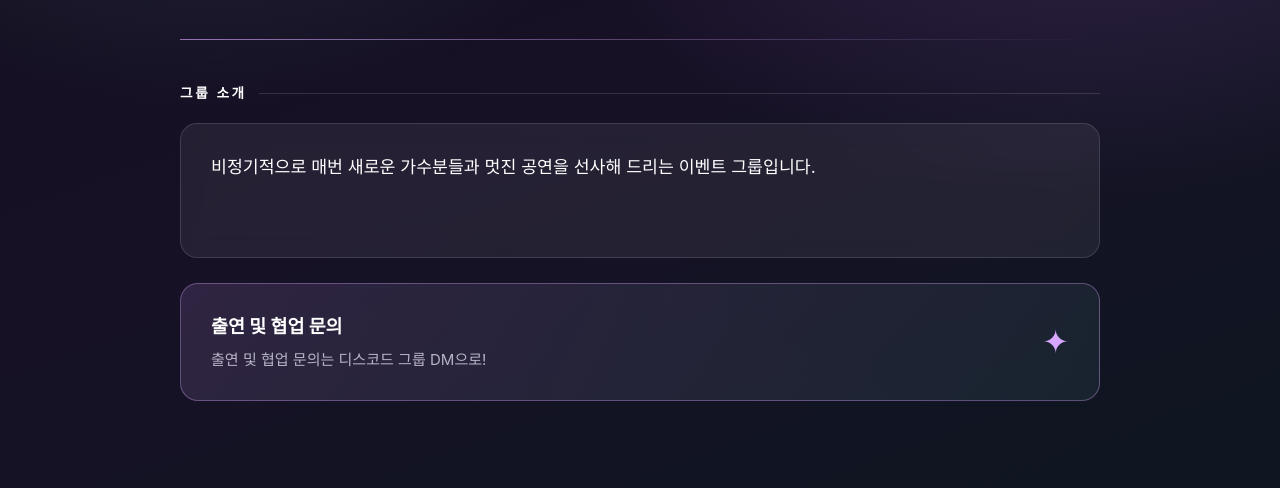
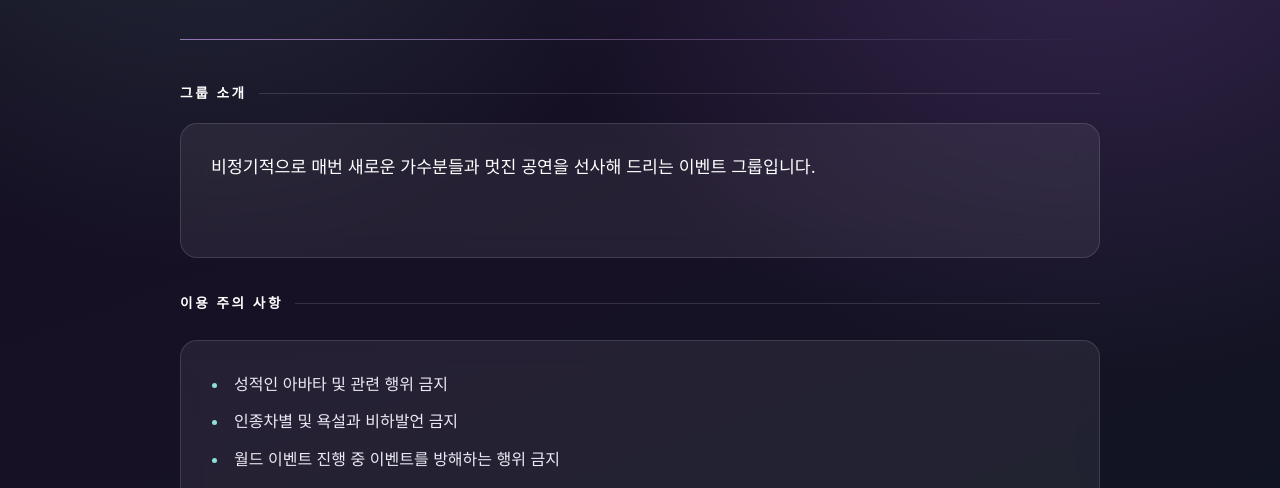
Before and after one commit to max8662/RandomBox, a plain HTML site: page index.html in a window 1280 px wide. Shown: the part 464-952 px from the top of the page. Drawn offline with Linux system fonts and the light colour scheme.

Commit message:
Add files via upload

```diff
--- a/index.html
+++ b/index.html
@@ -69,6 +69,14 @@
       font-size: 1.08rem; min-height: 135px;
     }
     .about-card p { margin: 0; }
+    .rules-card {
+      margin-top: 25px; padding: 25px 28px;
+      border: 1px solid var(--line); border-radius: 17px;
+      background: var(--panel); backdrop-filter: blur(12px);
+    }
+    .rules-card ul { margin: 0; padding-left: 1.25rem; }
+    .rules-card li { padding: 5px 0 5px 5px; color: #eee9f5; }
+    .rules-card li::marker { color: var(--accent2); }
     .contact {
       margin-top: 25px; padding: 27px 30px;
       border: 1px solid rgba(215,167,255,.35); border-radius: 18px;
@@ -114,6 +122,16 @@
           <p id="description">비정기적으로 매번 새로운 가수분들과 멋진 공연을 선사해 드리는 이벤트 그룹입니다․</p>
         </div>
 
+        <div class="section-title" style="margin-top: 34px;"><h2 id="rules-title">이용 주의 사항</h2></div>
+        <div class="rules-card">
+          <ul id="rules-list">
+            <li>성적인 아바타 및 관련 행위 금지</li>
+            <li>인종차별 및 욕설과 비하발언 금지</li>
+            <li>월드 이벤트 진행 중 이벤트를 방해하는 행위 금지</li>
+            <li>과도한 이펙트와 효과음 사용 금지</li>
+          </ul>
+        </div>
+
         <div class="contact">
           <div>
             <h2 id="contact-title">출연 및 협업 문의</h2>
@@ -139,6 +157,13 @@
         lead: "새로운 가수들과 함께하는 특별한 무대. 비정기적으로 열리는 공연에서 매번 색다른 목소리와 멋진 순간을 만나보세요.",
         section: "그룹 소개",
         description: "비정기적으로 매번 새로운 가수분들과 멋진 공연을 선사해 드리는 이벤트 그룹입니다․",
+        rulesTitle: "이용 주의 사항",
+        rules: [
+          "성적인 아바타 및 관련 행위 금지",
+          "인종차별 및 욕설과 비하발언 금지",
+          "월드 이벤트 진행 중 이벤트를 방해하는 행위 금지",
+          "과도한 이펙트와 효과음 사용 금지"
+        ],
         contactTitle: "출연 및 협업 문의",
         contactText: "출연 및 협업 문의는 디스코드 그룹 DM으로ǃ",
         footer: "다음 공연에서 만나요."
@@ -150,6 +175,13 @@
         lead: "Discover fresh voices and memorable moments at our special performances, held irregularly with new singers each time.",
         section: "About the Group",
         description: "We're an event group that irregularly puts on wonderful performances, each time with new singers.",
+        rulesTitle: "Community Guidelines",
+        rules: [
+          "Prohibited sexual avatars and related conduct",
+          "No racism, profanity, or derogatory remarks",
+          "No actions that disrupt ongoing world events",
+          "Do not use excessive effects or sound effects"
+        ],
         contactTitle: "Performances & Collaborations",
         contactText: "For performance and collaboration inquiries, please contact us via the Discord group DM!",
         footer: "See you at the next performance."
@@ -161,6 +193,13 @@
         lead: "新しい歌手の皆さんとともに、特別なステージをお届けします。不定期開催のイベントで、毎回新しい歌声と素敵なひとときをお楽しみください。",
         section: "グループ紹介",
         description: "不定期で、毎回新しい歌手の皆さんとともに素敵なパフォーマンスをお届けするイベントグループです。",
+        rulesTitle: "ご利用上の注意",
+        rules: [
+          "性的なアバターおよび関連行為の禁止",
+          "人種差別および暴言・侮辱発言の禁止",
+          "ワールドイベント開催中、イベントを妨害する行為の禁止",
+          "過度なエフェクトや効果音の使用禁止"
+        ],
         contactTitle: "出演・コラボレーションのお問い合わせ",
         contactText: "出演およびコラボレーションのお問い合わせは、DiscordグループのDMまで！",
         footer: "次回の公演でお会いしましょう。"
@@ -172,6 +211,13 @@
         lead: "与全新的歌手相聚于特别的舞台。在不定期举办的演出中，每次都能遇见不同的歌声与精彩瞬间。",
         section: "团体介绍",
         description: "我们是一个不定期举办活动的团体，每次都会与全新的歌手一起为大家带来精彩的演出。",
+        rulesTitle: "活动注意事项",
+        rules: [
+          "禁止使用色情头像及相关行为",
+          "禁止种族歧视、辱骂及贬低他人的言论",
+          "世界活动进行期间，禁止干扰活动的行为",
+          "禁止使用过多的特效和音效"
+        ],
         contactTitle: "演出及合作咨询",
         contactText: "如需咨询演出及合作事宜，请通过 Discord 群组私信联系我们！",
         footer: "期待在下一场演出与您相见。"
@@ -189,6 +235,13 @@
       document.getElementById("lead").textContent = t.lead;
       document.getElementById("about-title").textContent = t.section;
       document.getElementById("description").textContent = t.description;
+      document.getElementById("rules-title").textContent = t.rulesTitle;
+      const rulesList = document.getElementById("rules-list");
+      rulesList.replaceChildren(...t.rules.map(rule => {
+        const item = document.createElement("li");
+        item.textContent = rule;
+        return item;
+      }));
       document.getElementById("contact-title").textContent = t.contactTitle;
       document.getElementById("contact-text").textContent = t.contactText;
       document.getElementById("footer-text").textContent = t.footer;
```
